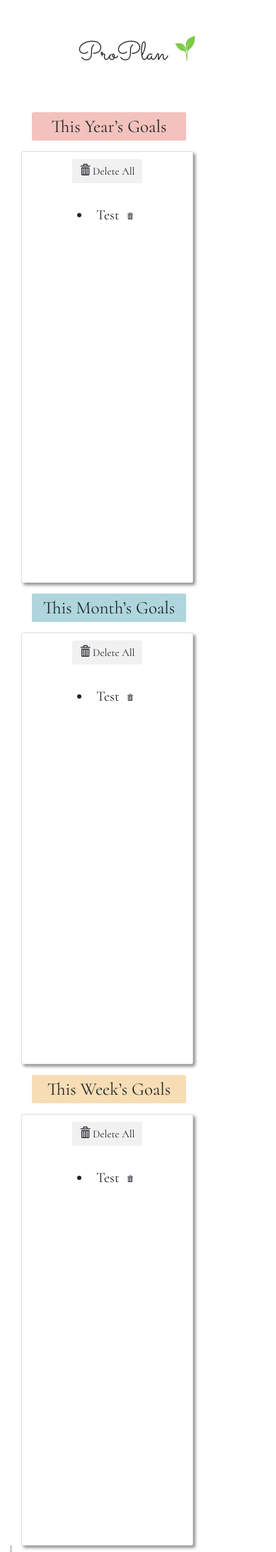
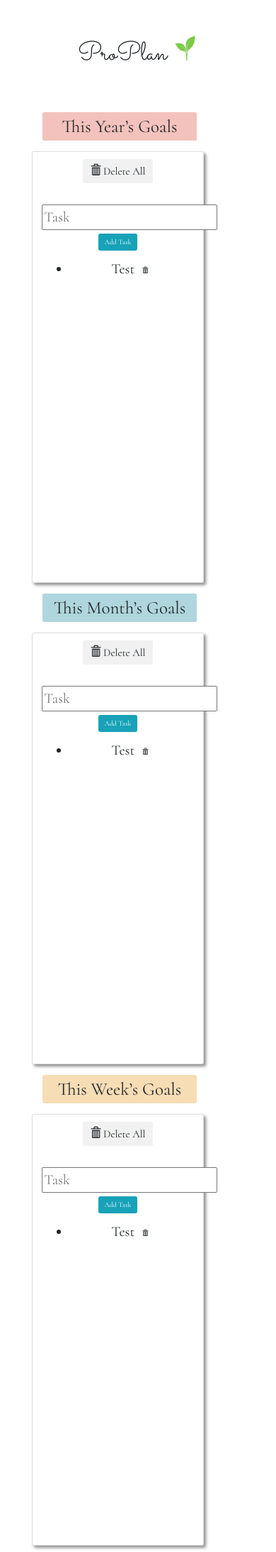
Before and after one commit to SarahZam/ProPlanner, a Flask app: page / in a window 390 px wide; the page is wider, and only the part inside the window is pictured. Shown: the part 62-2248 px from the top of that part at 71% size. Run offline with Flask 2, Linux system fonts and the light colour scheme; some libraries are stand-ins or nearby versions.

Commit message:
webpage frontend done

```diff
--- a/templates/index.html
+++ b/templates/index.html
@@ -23,10 +23,11 @@
         </div>
 
 
-        <div class="row pb-5 mb-5 text-center" style="font-family: 'Cormorant', serif;">
+        <div class="container">
+            <div class="row pb-5 mb-5 text-center justify-content-center" style="font-family: 'Cormorant', serif;">
 
 
-            <div class="col-md-3" >
+                <div class="col-md-4" >
                     <h1  class="m-4 mb-4 p-2 rounded" style="background-color: #F3C2BC; width: 218px;">This Year’s Goals</h1 >
 
                     <div class="card"  style="box-shadow:3px 3px 4px 0px #8c8c8c; height: 608px; width:243px;">
@@ -38,6 +39,12 @@
                         </div>
                         <div class="card-body" style="font-size: 20px;">
 
+                            <div class="mb-3">
+                                <input type="text" placeholder="Task" name="ingredient">
+                                <input type="submit" value="Add Task" class="btn btn-info">
+                            </div>
+
+                            <ul>
                                 <li>
                                     Test
                                     <button type="button" class="btn btn-default btn-sm">
@@ -54,12 +61,15 @@
                             </button>
                                 {% endfor %}
                                 -->
+                            </ul>
+
+
 
                         </div>
                     </div>
                 </div>
 
-            <div class="col-md-3">
+                <div class="col-md-4">
                     <h1 class="m-4 p-2 rounded" style="background-color: #AED6DC; width: 218px;">This Month’s Goals</h1>
                     <div class="card"  style="box-shadow:3px 3px 4px 0px #8c8c8c; height: 608px; width:243px;">
                         <div class="card-title">
@@ -70,6 +80,12 @@
                         </div>
                         <div class="card-body" style="font-size: 20px;">
 
+                            <div class="mb-3">
+                                <input type="text" placeholder="Task" name="ingredient">
+                                <input type="submit" value="Add Task" class="btn btn-info">
+                            </div>
+
+                            <ul>
                                 <li>
                                     Test
                                     <button type="button" class="btn btn-default btn-sm">
@@ -86,12 +102,12 @@
                             </button>
                                 {% endfor %}
                                 -->
-
+                            </ul>
                         </div>
                     </div>
                 </div>
 
-            <div class="col-md-3" >
+                <div class="col-md-4" >
 
                     <h1 class="m-4 mb-4 p-2 rounded" style="background-color: #F7DDB5; width: 218px;">This Week’s Goals</h1>
 
@@ -104,6 +120,12 @@
                         </div>
                         <div class="card-body" style="font-size: 20px;">
 
+                            <div class="mb-3">
+                                <input type="text" placeholder="Task" name="ingredient">
+                                <input type="submit" value="Add Task" class="btn btn-info">
+                            </div>
+
+                            <ul>
                                 <li>
                                     Test
                                     <button type="button" class="btn btn-default btn-sm">
@@ -120,22 +142,21 @@
                             </button>
                                 {% endfor %}
                                 -->
-
+                            </ul>
                         </div>
                     </div>
 
+                </div>
 
             </div>
 
-            <div class="col-1 .d-none .d-sm-block" style=" border-left: 1px solid gray; height: 700px;">
+            <div class="row pt-5 pb-5 mt-5 text-center d-flex justify-content-center" style="font-family: 'Cormorant', serif;">
 
-            </div>
-
-            <div class="col-md-2 pull-left" >
+                <div class="col-3" >
 
                     <h1 class="m-4 mb-4 p-2 rounded" style="background-color: #EAE2E1; width: 218px;">Weekly To-do</h1>
 
-                <div class="card" style="box-shadow:3px 3px 4px 0px #8c8c8c; height: 608px; width:243px;">
+                    <div class="card"  style="box-shadow:3px 3px 4px 0px #8c8c8c; height: 608px; width:243px;">
                         <div class="card-title">
                             <! --Delete -->
                             <button type="button" class="btn btn-default m-3 btn-lg rounded" style="font-size: 15px; background-color: #F0F1F0">
@@ -144,6 +165,12 @@
                         </div>
                         <div class="card-body" style="font-size: 20px;">
 
+                            <div class="mb-3">
+                                <input type="text" placeholder="Task" name="ingredient">
+                                <input type="submit" value="Add Task" class="btn btn-info">
+                            </div>
+
+                            <ul>
                                 <li>
                                     Test
                                     <button type="button" class="btn btn-default btn-sm">
@@ -160,23 +187,14 @@
                             </button>
                                 {% endfor %}
                                 -->
-
+                            </ul>
+                        </div>
                     </div>
                 </div>
 
-            </div>
+                <div class="col-3" >
 
-        </div>
-
-        <div class="row pt-5 pb-5 mt-5 text-center d-flex justify-content-center" style="font-family: 'Cormorant', serif;">
-
-            <div class="col-1 .d-none .d-sm-block" style=" border-left: 1px solid gray; height: 700px; left: 68px; ">
-
-            </div>
-
-            <div class="col-2" >
-
-                <h1 class="m-4 mb-4 p-2 rounded" style="background-color: #EAE2E1; width: 218px;">Weekly To-do</h1>
+                    <h1 class="m-4 mb-4 p-2 rounded" style="background-color: #EAE2E1; width: 218px;">Daily To-Do</h1>
 
                     <div class="card"  style="box-shadow:3px 3px 4px 0px #8c8c8c; height: 608px; width:243px;">
                         <div class="card-title">
@@ -187,6 +205,12 @@
                         </div>
                         <div class="card-body" style="font-size: 20px;">
 
+                            <div class="mb-3">
+                                <input type="text" placeholder="Task" name="ingredient">
+                                <input type="submit" value="Add Task" class="btn btn-info">
+                            </div>
+
+                            <ul>
                                 <li>
                                     Test
                                     <button type="button" class="btn btn-default btn-sm">
@@ -203,41 +227,7 @@
                             </button>
                                 {% endfor %}
                                 -->
-
-                    </div>
-                </div>
-            </div>
-
-            <div class="col-3 offset-1" >
-
-                <h1 class="m-4 mb-4 p-2 rounded" style="background-color: #EAE2E1; width: 218px;">Daily To-Do</h1>
-
-                <div class="card"  style="box-shadow:3px 3px 4px 0px #8c8c8c; height: 608px; width:243px;">
-                    <div class="card-title">
-                        <! --Delete -->
-                        <button type="button" class="btn btn-default m-3 btn-lg rounded" style="font-size: 15px; background-color: #F0F1F0">
-                            <span class="glyphicon glyphicon-trash" aria-hidden="true"></span> Delete All
-                        </button>
-                    </div>
-                    <div class="card-body" style="font-size: 20px;">
-
-                        <li>
-                            Test
-                            <button type="button" class="btn btn-default btn-sm">
-                                <span class="glyphicon glyphicon-trash" aria-hidden="true"></span>
-                            </button>
-                        </li>
-
-                        <! --
-                        {% for object in object %}
-                        <li>
-                            {{ object.name }}
-                        </li><button type="button" class="btn btn-default btn-sm">
-                        <span class="glyphicon glyphicon-trash" aria-hidden="true"></span>
-                    </button>
-                        {% endfor %}
-                        -->
-
+                            </ul>
                         </div>
                     </div>
                 </div>
@@ -255,6 +245,12 @@
                         </div>
                         <div class="card-body" style="font-size: 20px;">
 
+                            <div class="mb-3">
+                                <input type="text" placeholder="Task" name="ingredient">
+                                <input type="submit" value="Add Task" class="btn btn-info">
+                            </div>
+
+                            <ul>
                                 <li>
                                     Test
                                     <button type="button" class="btn btn-default btn-sm">
@@ -271,13 +267,13 @@
                             </button>
                                 {% endfor %}
                                 -->
-
+                            </ul>
                         </div>
                     </div>
 
                 </div>
 
-            <div class="col-2" >
+                <div class="col-3" >
 
                     <h1 class="m-4 mb-4 p-2 rounded" style="background-color: #EAE2E1; width: 218px;">Notes/Memos</h1>
 
@@ -290,6 +286,12 @@
                         </div>
                         <div class="card-body" style="font-size: 20px;">
 
+                            <div class="mb-3">
+                                <input type="text" placeholder="Task" name="ingredient">
+                                <input type="submit" value="Add Task" class="btn btn-info">
+                            </div>
+
+                            <ul>
                                 <li>
                                     Test
                                     <button type="button" class="btn btn-default btn-sm">
@@ -301,12 +303,12 @@
                                 {% for object in object %}
                                 <li>
                                     {{ object.name }}
-                        </li><button type="button" class="btn btn-default btn-sm">
+                                </li><button type="button" class="btn btn-info btn-sm">
                                 <span class="glyphicon glyphicon-trash" aria-hidden="true"></span>
                             </button>
                                 {% endfor %}
                                 -->
-
+                            </ul>
                         </div>
                     </div>
 
@@ -314,6 +316,8 @@
             </div>
         </div>
 
+    </div>
+
 </body>
 
 </html>
```
Lines whose indentation alone changed are shown as unchanged.
